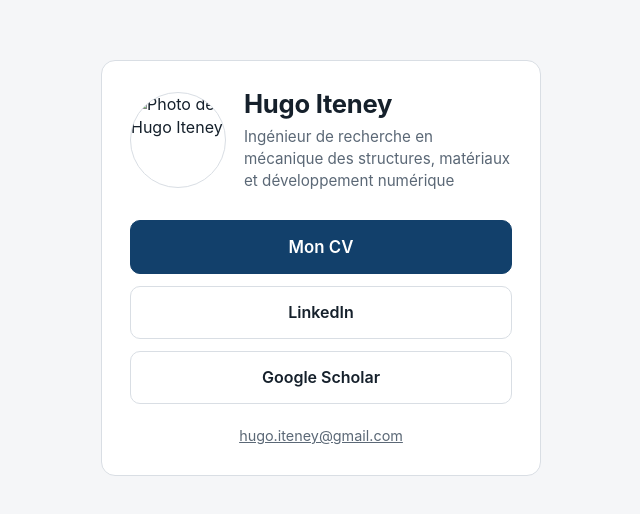
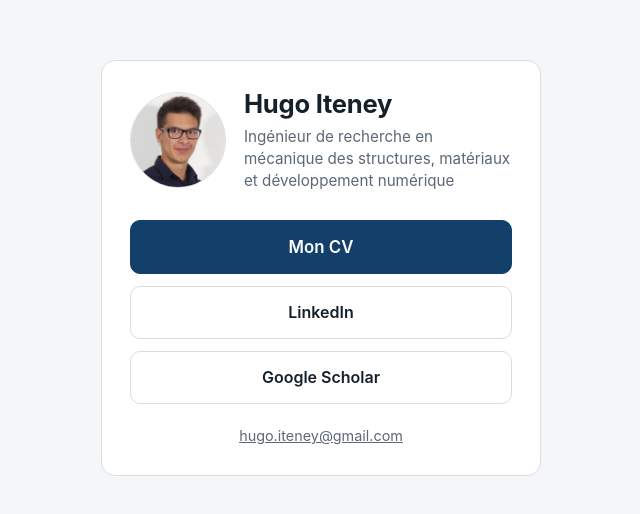
Before and after one commit to hugoiteney/hugoiteney.github.io, a plain HTML site: page index.html in a window 1280 px wide. Shown: the part 132-646 px from the top of the page, without its empty margins (319-959 px from the left). Drawn offline with Linux system fonts and the light colour scheme.

Commit message:
Update index.html

```diff
--- a/index.html
+++ b/index.html
@@ -105,7 +105,7 @@
 <body>
 <main>
   <header>
-    <img class="photo" src="photo.jpg" alt="Photo de Hugo Iteney">
+    <img class="photo" src="photo.jpeg" alt="Photo de Hugo Iteney">
     <div>
       <h1>Hugo Iteney</h1>
       <p class="title">Ingénieur de recherche en mécanique des structures, matériaux et développement numérique</p>
```
